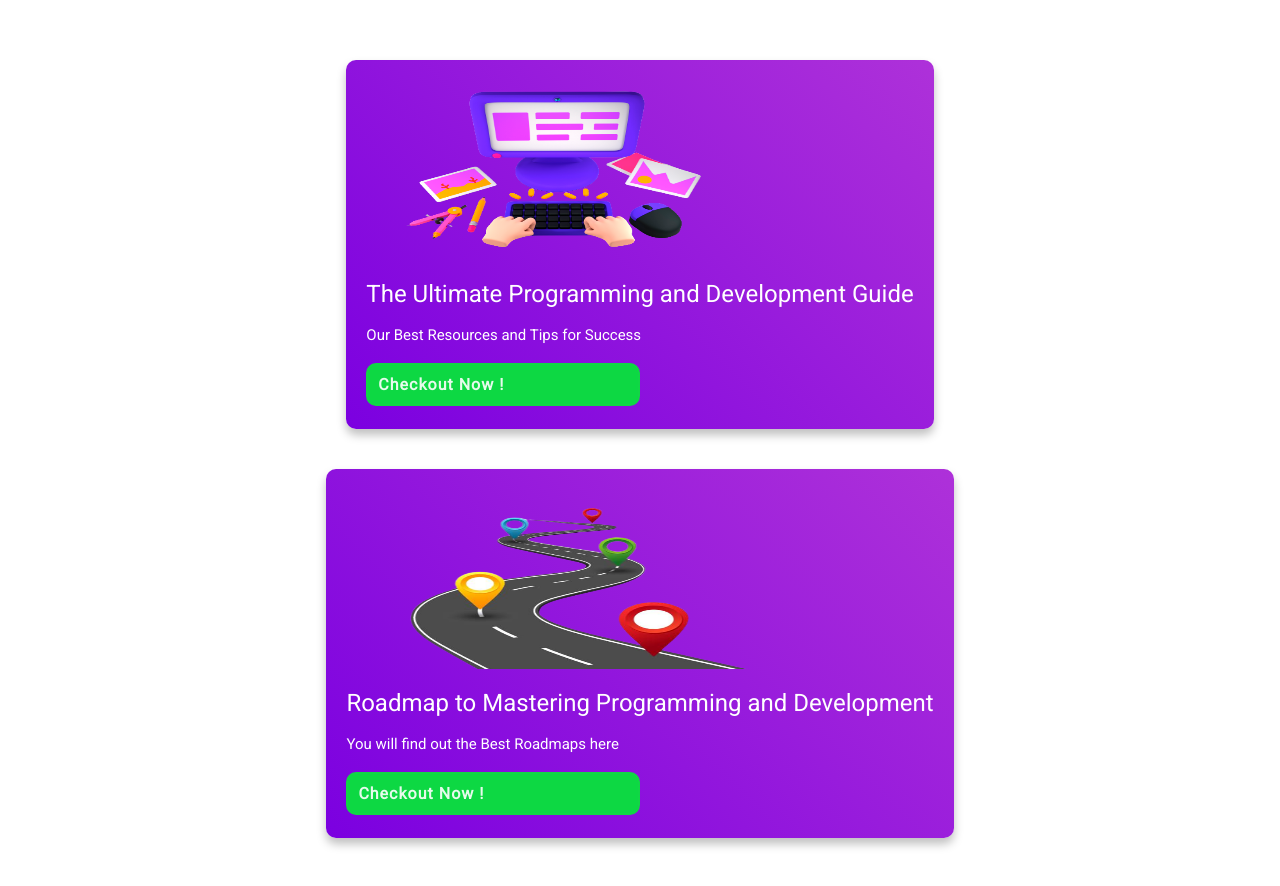
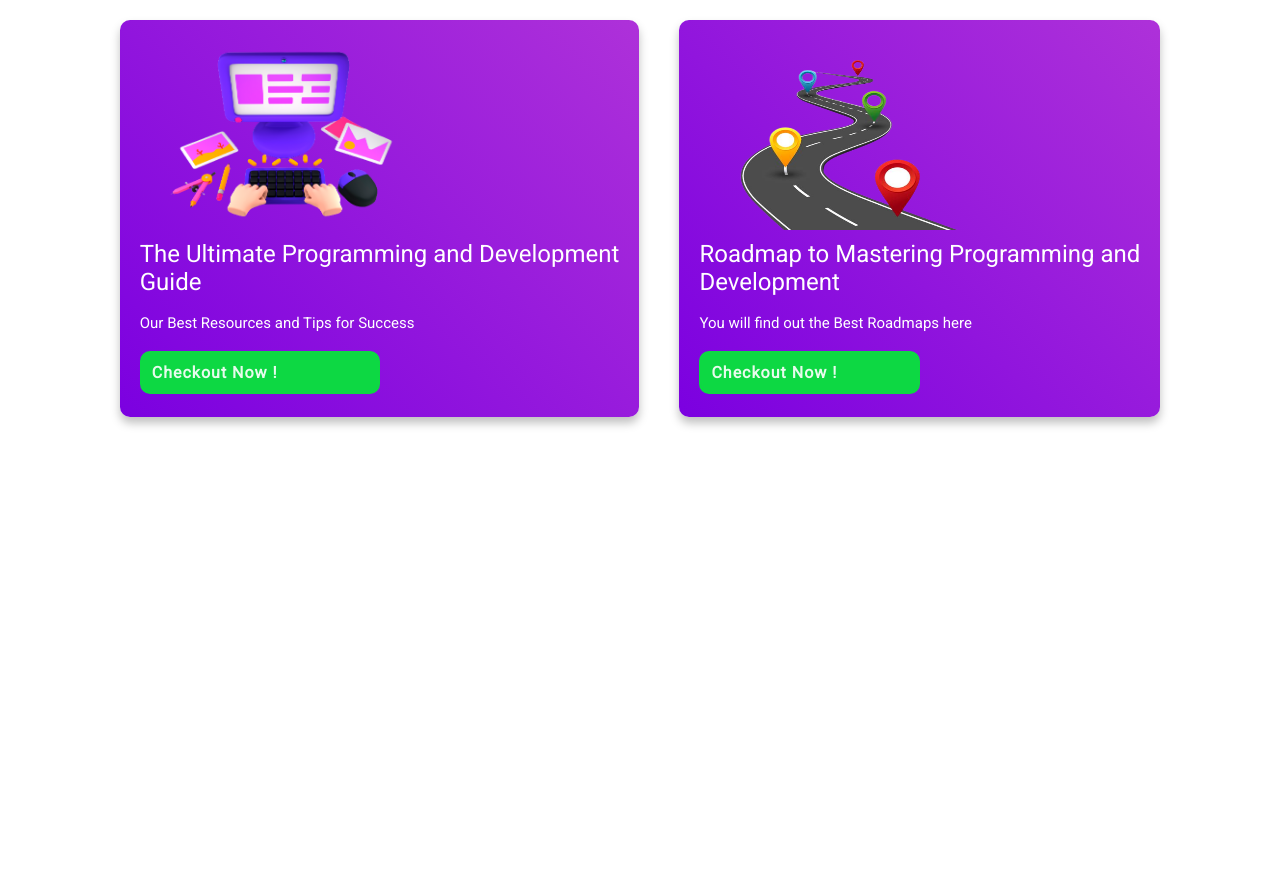
Before and after one commit to prajwalmandlik2004/roadmap, a plain HTML site: page index.html in a window 1280 px wide. After the commit the page ends 800 px from the top, so only its background shows below. Drawn offline with Linux system fonts and the light colour scheme.

Commit message:
Update index.html

```diff
--- a/index.html
+++ b/index.html
@@ -53,13 +53,14 @@
         .cards {
             display: flex;
             flex-wrap: wrap;
-            justify-content: space-between;
+            justify-content:space-between;
+
         }
 
         .card {
             margin: 20px;
             padding: 20px;
-            min-width: 380px;
+            min-width:370px;
             min-height: 200px;
             display: grid;
             grid-template-rows: 150px 50px 1fr 50px;
@@ -98,7 +99,7 @@
             align-self: center;
             font-weight: 600;
             letter-spacing: 1px;
-            border: 2px solid #11d646;
+            border: 2px solid #0dd843;
             border-radius: 10px;
             background: #0dd843;
             padding: 10px 10px;
@@ -146,29 +147,24 @@
 
 <body>
 
-    <div class="main-container">
-        <div class="heading">
-            <h1 class="heading__title"></h1>
-            <p class="heading__credits"><a class="heading__link" target="_blank" href="#"></a></p>
-        </div>
         <div class="cards">
             <div class="card card-1">
                 <img src="guide.png"
-                    height="180px" width="70%" alt="">
-                <h2 class="card__title">The Ultimate Programming and Development Guide<p class="par"><br>Our Best
+                    height="190px" width="60%" alt="">
+                <h2 class="card__title">The Ultimate Programming and Development<br> Guide<p class="par"><br>Our Best
                         Resources and Tips for
                         Success</p>
                 </h2>
                 <p class="card__apply">
                     <a class="card__link" target="_blank"
-                        href="https://pra48al.blogspot.com/p/programming-guide.html">Checkout Now !<i
-                            class="fas fa-arrow-right"></i></a>
+                        href="https://pra48al.blogspot.com/p/programming-guide.html">Checkout Now !</a>
                 </p>
             </div>
+
             <div class="card card-2">
                 <img src="roadmap.png"
-                    height="180px" width="70%" alt="">
-                <h2 class="card__title">Roadmap to Mastering Programming and Development<p class="par"><br> You will
+                    height="190px" width="60%" alt="">
+                <h2 class="card__title">Roadmap to Mastering Programming and<br>Development<p class="par"><br> You will
                         find out the Best Roadmaps here</p>
                 </h2>
                 <p class="card__apply">
@@ -178,7 +174,7 @@
             </div>
 
         </div>
-    </div>
+
 </body>
 
 </html>
```
